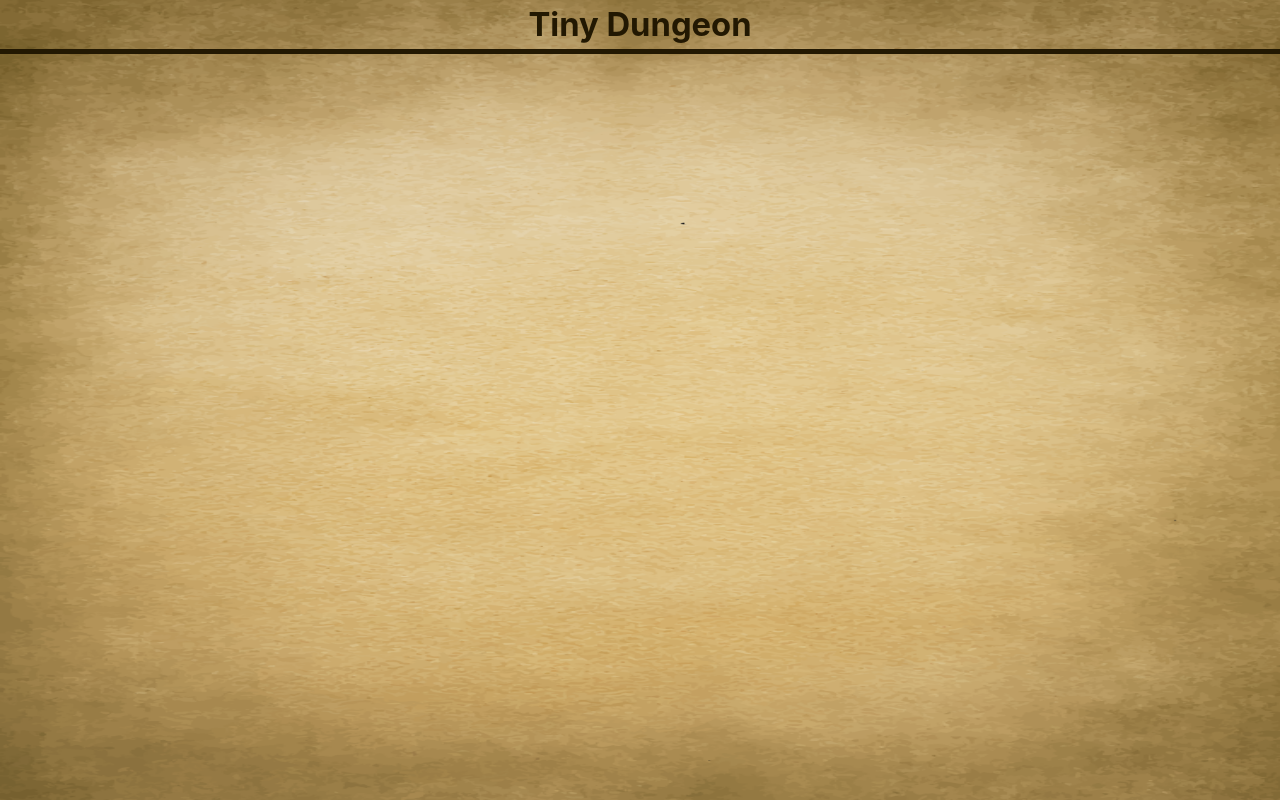
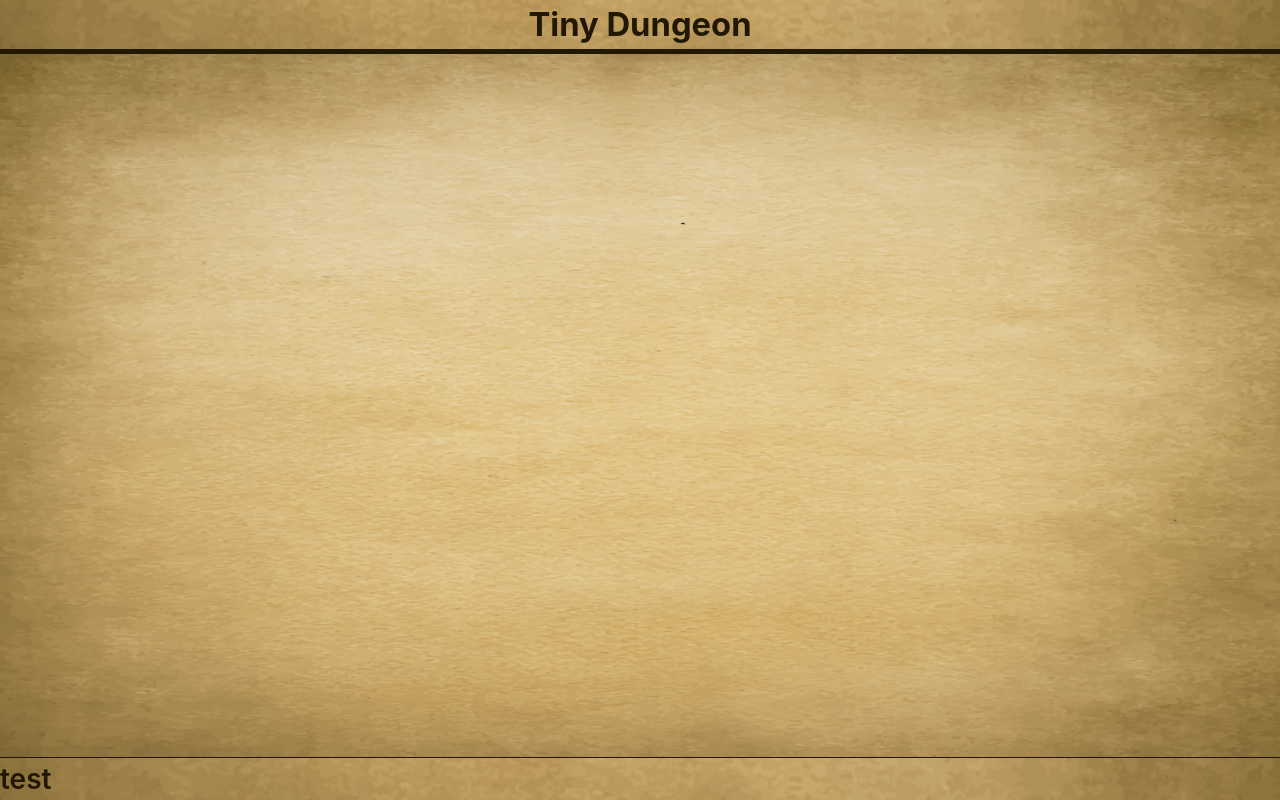
Before and after one commit to DeepSky8/tiny-dungeon, a React (Vite) app: page / in a window 1280 px wide. Built offline with nearby package versions, Linux system fonts and the light colour scheme.

Commit message:
Add Footer, add boxes around text

```diff
--- a/src/components/createCharacter/ClickDescription.jsx
+++ b/src/components/createCharacter/ClickDescription.jsx
@@ -24,12 +24,16 @@ const ClickDescription = (
                         :
                         dispatch(openAction())
                 }}
-            >{show[display] ? "" : clickFor}{headerText}</div>
-            {show[display] &&
-                <span className="clickDescription__description">
-                    {bodyText}
-                </span>
-            }
+            >{show[display] ? "" : clickFor}{headerText}
+            </div>
+
+            <div className="clickDescription__container--description">
+                {show[display] &&
+                    <span className="clickDescription__description">
+                        {bodyText}
+                    </span>
+                }
+            </div>
         </div>
     )
 }
--- a/src/components/createCharacter/DisplayHeritage.jsx
+++ b/src/components/createCharacter/DisplayHeritage.jsx
@@ -90,8 +90,10 @@ const DisplayHeritage = ({ heritages, heritageID, dispatchCharHeritageID, hTrait
                             dispatch(openThree())
                     }}
                 >{show.display3 ? "" : clickFor}Stats</div>
+
+                <div className="clickDescription__container--description">
                     {show.display3 &&
-                    <span className="clickDescription__description">
+                        <div className="clickDescription--description">
                             <div>Hit points: {hHP}</div>
                             <div>Heritage Trait:</div>
                             <BulletedSelect
@@ -104,9 +106,10 @@ const DisplayHeritage = ({ heritages, heritageID, dispatchCharHeritageID, hTrait
                                 dispatchCharHeritageID={dispatchCharHeritageID}
                                 selectedHTraitID={hTraitID}
                             />
-                    </span>
+                        </div>
 
                     }
+                </div>
 
             </span>
 
--- a/src/components/createCharacter/DisplayRational.jsx
+++ b/src/components/createCharacter/DisplayRational.jsx
@@ -45,12 +45,12 @@ const DisplayRational = () => {
                 {displayText[stage].title}
             </div>
             {show &&
-                <div className="displayational__container--text">
+                <div className="displayRational__container--text">
                     <div className="displayational__text">
                         {displayText[stage][1]}
                     </div>
                     <div className="spacer" />
-                    <div className="displayational__text">
+                    <div className="displayRational__text">
                         {displayText[stage][2]}
                     </div>
                 </div>
--- /dev/null
+++ b/src/components/home/Footer.jsx
@@ -0,0 +1,12 @@
+import React from "react";
+
+
+const Footer = () => {
+    return (
+        <div className="footer__container">
+            test
+        </div>
+    )
+}
+
+export default Footer
--- a/src/components/home/Home.jsx
+++ b/src/components/home/Home.jsx
@@ -1,12 +1,14 @@
 import React from "react";
 import Header from "./Header";
 import { Outlet } from "react-router";
+import Footer from "./Footer";
 
 const Home = () => {
     return (
         <div className="home__container">
             <Header />
             <Outlet />
+            <Footer />
         </div>
     )
 }
--- a/src/styles/components/_clickDescription.scss
+++ b/src/styles/components/_clickDescription.scss
@@ -1,3 +1,7 @@
+.clickDescription__container {
+    user-select: none;
+}
+
 .clickDescription__heading {
     @include button--border;
     background-color: $menu-yellow;
@@ -8,6 +12,13 @@
     user-select: none;
 }
 
-.clickDescription__description {
-    user-select: none;
+.clickDescription__container--description {
+    border-left: 1px solid $text-brown;
+    border-right: 1px solid $text-brown;
 }
+
+.clickDescription--description {
+    // border-left: 1px solid $text-brown;
+    // border-right: 1px solid $text-brown;
+    border-bottom: 1px solid $text-brown;
+}
--- a/src/styles/components/_displayRational.scss
+++ b/src/styles/components/_displayRational.scss
@@ -1,5 +1,5 @@
 .displayRational__container {
-        user-select: none;
+    user-select: none;
 }
 
 .displayRational__header--clickable {
@@ -10,3 +10,9 @@
     padding: 2px;
     text-align: center;
 }
+
+.displayRational__container--text {
+    border-left: 1px solid $text-brown;
+    border-right: 1px solid $text-brown;
+    border-bottom: 1px solid $text-brown;
+}
--- /dev/null
+++ b/src/styles/components/_footer.scss
@@ -0,0 +1,11 @@
+.footer__container {
+    position: fixed;
+    bottom: 0;
+    left: 0;
+    z-index: 50;
+    width: 100%;
+    background-color: $menu-yellow;
+    background-image: url("../../../src/assets/parchment_footer.png");
+    background-size: 100%;
+    border-top: 1px solid $text-brown;
+}
--- a/src/styles/components/_header.scss
+++ b/src/styles/components/_header.scss
@@ -1,7 +1,18 @@
 .header__container {
-    border-style: solid;
-    border-width: 0 0 5px 0;
-    border-color: $text-brown;
+    border-bottom: 5px solid $text-brown;
+    // border-style: solid;
+    // border-width: 0 0 5px 0;
+    // border-color: $text-brown;
+
+    // position: fixed;
+    top: 0;
+    left: 0;
+    // z-index: 50;
+    width: 100%;
+    background-color: $menu-yellow;
+    background-image: url("../../../src/assets/parchment_footer.png");
+    background-size: 100%;
+    // border-top: 1px solid $text-brown;
 }
 
 h3 {
--- a/src/styles/components/_newCharacter.scss
+++ b/src/styles/components/_newCharacter.scss
@@ -1,6 +1,7 @@
-// .newC__container {
-// }
+.newC__container {
+    padding-bottom: $l-size;
+}
 
 .newC__spacer {
-    padding: $s-size;
+    padding: 0 $s-size;
 }
--- a/src/styles/styles.scss
+++ b/src/styles/styles.scss
@@ -2,6 +2,7 @@
 @import "../styles/mixins/styledMenuMixins";
 @import "../styles/base/base";
 @import "../styles/mixins/generalMixins";
+@import "../styles/components/footer";
 @import "../styles/components/clickDescription";
 @import "../styles/components/home";
 @import "../styles/components/header";
```
Also changed, not shown: src/assets/parchment_footer.png (added), src/assets/parchment_header.png (added). Lines whose indentation alone changed are shown as unchanged.
